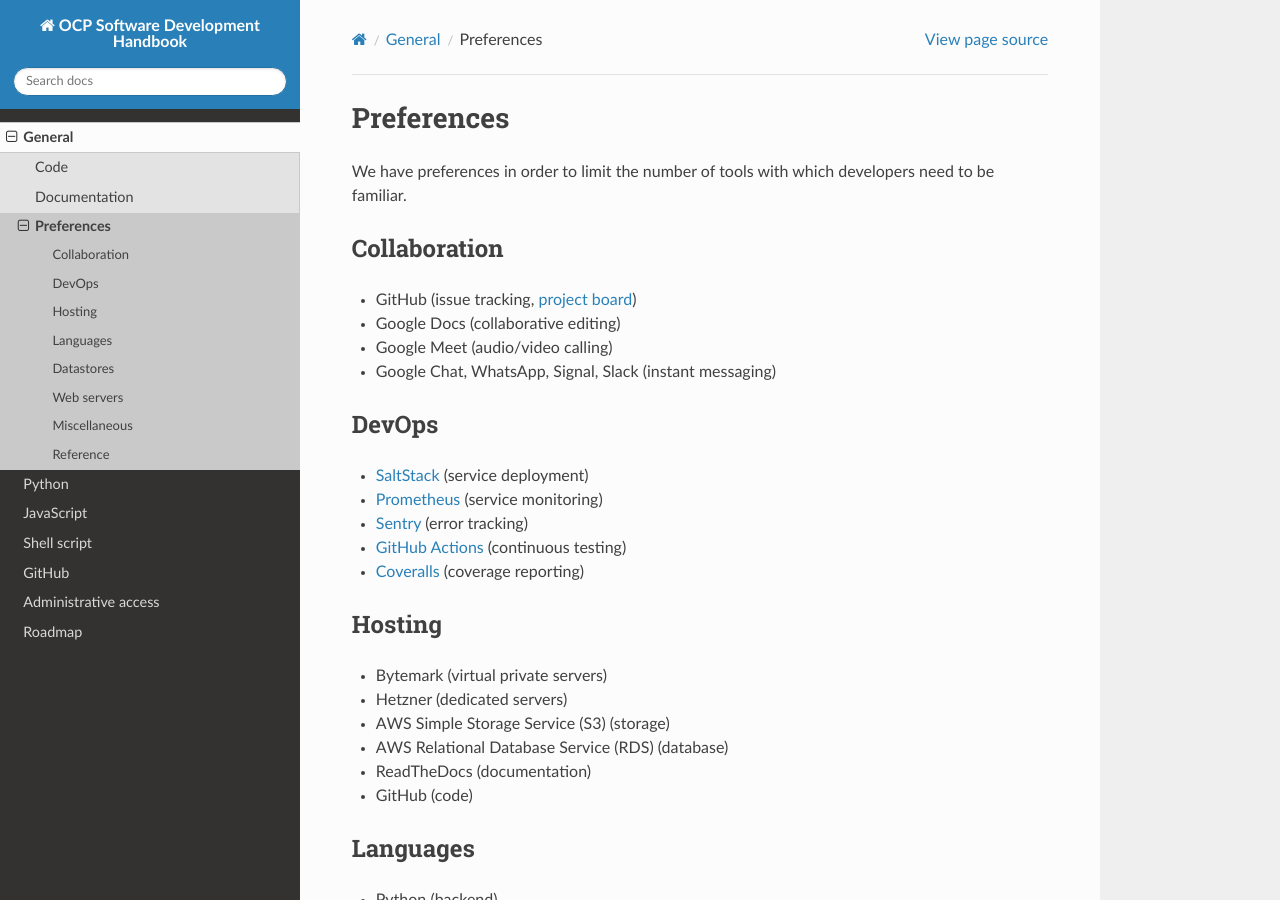
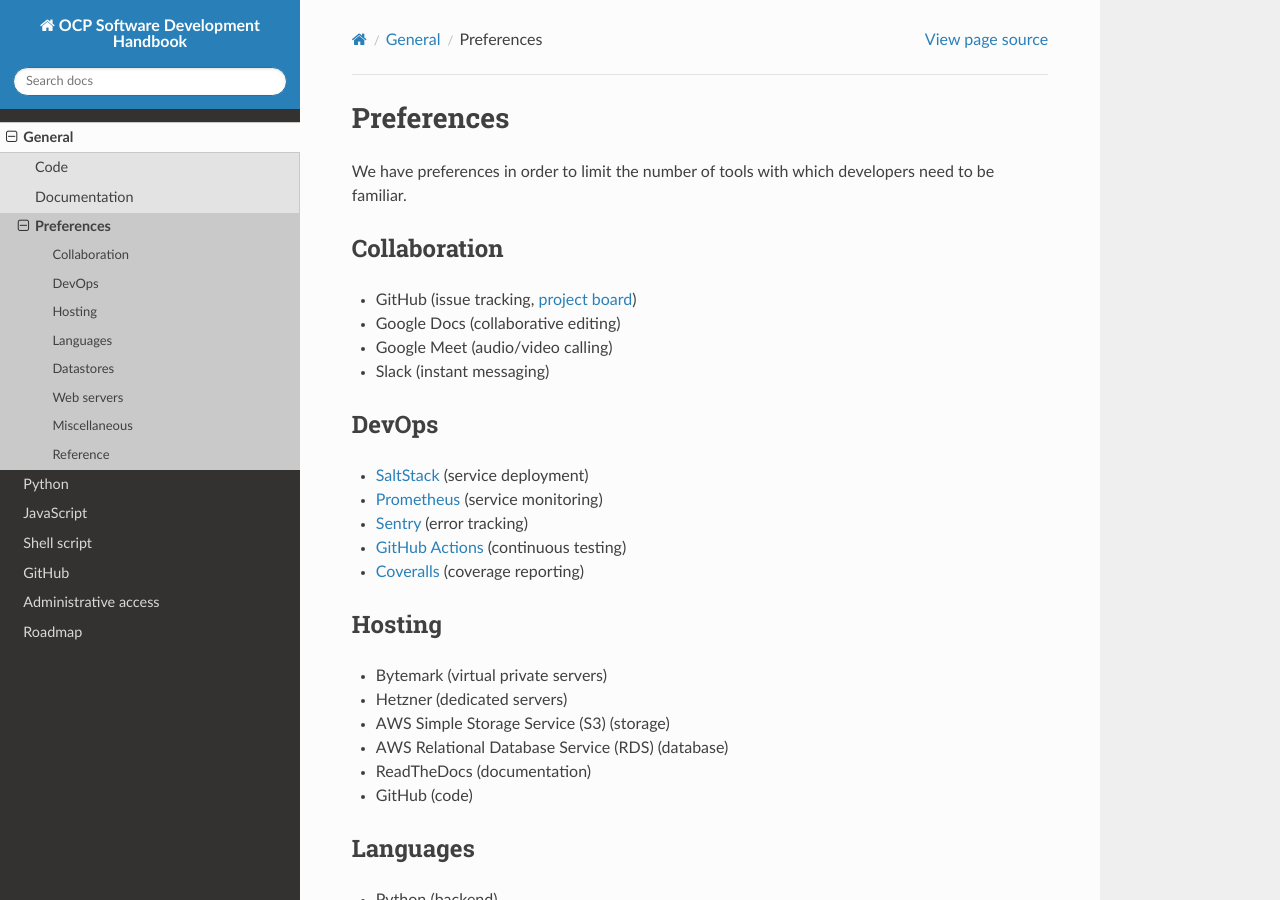
Before and after one commit to open-contracting/software-development-handbook, a Sphinx documentation site: the page built from docs/general/preferences.rst, in a window 1280 px wide and 900 px high. Built offline with Sphinx 7.4.7 and the Read the Docs theme 2.0.0, drawn with Linux system fonts in a browser that asks for light colours.

Commit message:
preferences: We now use only Slack, not any other chat

```diff
--- a/docs/general/preferences.rst
+++ b/docs/general/preferences.rst
@@ -9,7 +9,7 @@ Collaboration
 -  GitHub (issue tracking, `project board <https://docs.github.com/en/github/managing-your-work-on-github/about-project-boards>`__)
 -  Google Docs (collaborative editing)
 -  Google Meet (audio/video calling)
--  Google Chat, WhatsApp, Signal, Slack (instant messaging)
+-  Slack (instant messaging)
 
 DevOps
 ------
```
